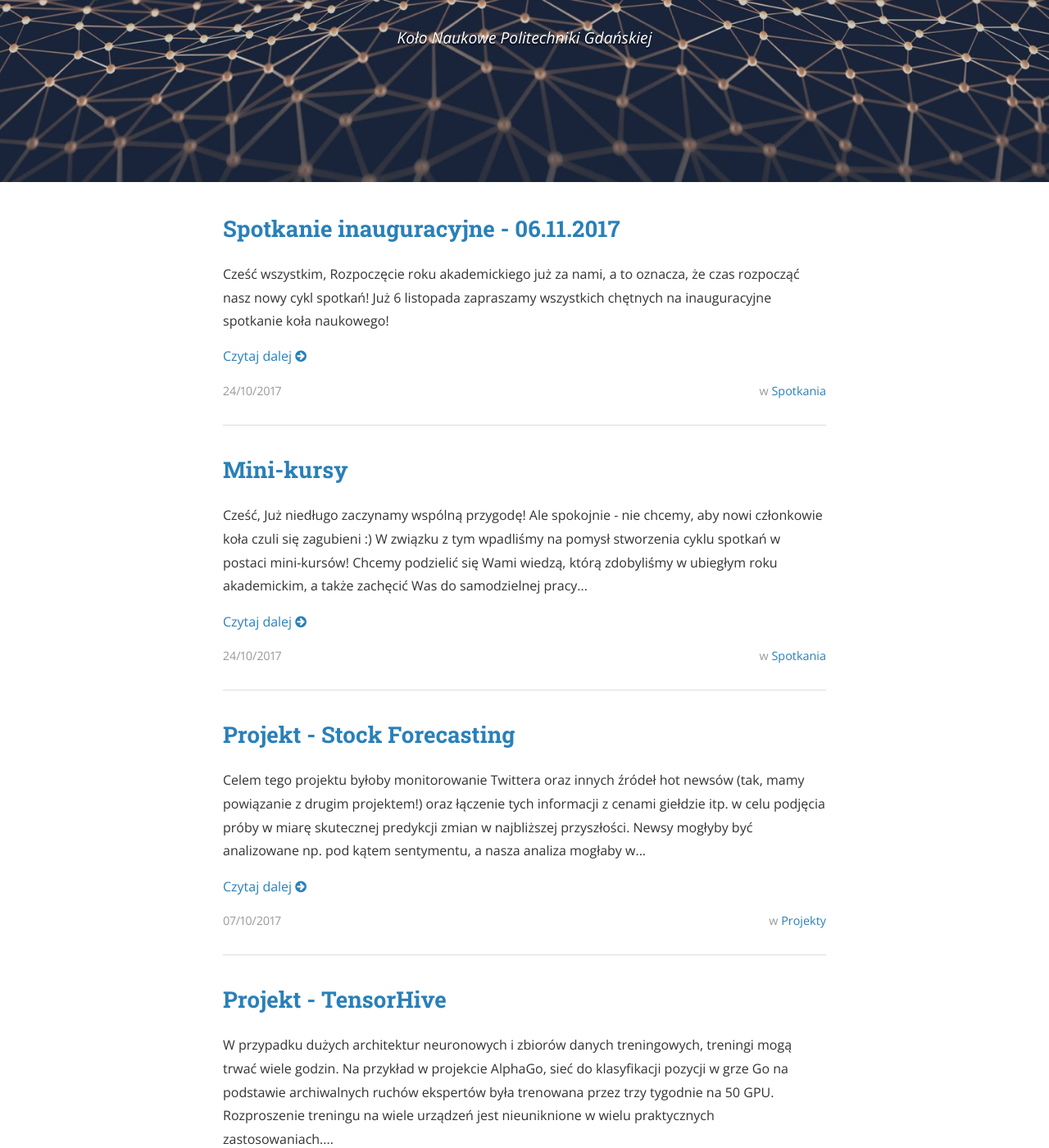
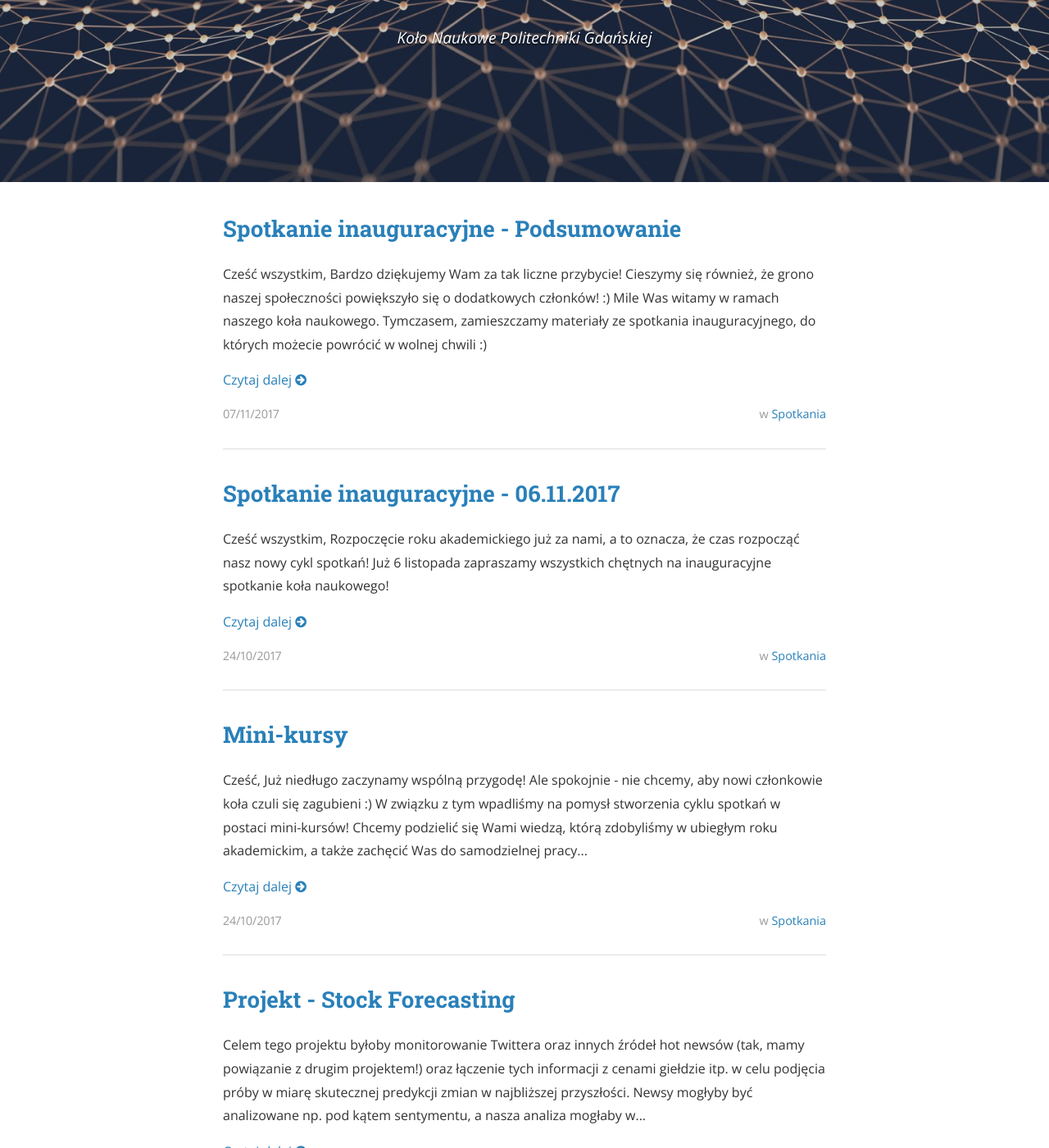
Before and after one commit to jpowie01/GradientPG, a Jekyll site: the page built from index.html, in a window 1280 px wide and 1400 px high, scrolled down 281 px. Shown: the whole window at 82% size. Built offline with Jekyll 4.4.1, drawn with Linux system fonts in a browser that asks for light colours; nearby versions of some CDN libraries; the list of posts is cut into pages by our own code; some of the changed text lies outside the part shown.

Commit message:
Spotkanie Inauguracyjne - Podsumowanie

```diff
--- /dev/null
+++ b/_posts/posts/2017-11-07-spotkanie-inauguracyjne-podsumowanie.markdown
@@ -0,0 +1,43 @@
+---
+layout: post
+title:  "Spotkanie inauguracyjne - Podsumowanie"
+date:   2017-11-07 23:00:00
+author: Jakub Powierza
+categories: Spotkania
+tags:	spotkanie
+comments: true
+cover:  "/assets/posts/budynek_eti.jpg"
+---
+
+Cześć wszystkim,
+Bardzo dziękujemy Wam za tak liczne przybycie! Cieszymy się również, że grono naszej społeczności powiększyło się o dodatkowych
+członków! :) Mile Was witamy w ramach naszego koła naukowego. Tymczasem, zamieszczamy materiały ze spotkania inauguracyjnego, do
+których możecie powrócić w wolnej chwili :)
+
+#### Wprowadzenie
+Wszystko co musicie wiedzieć o naszym kole naukowym znajdziecie na poniższej prezentacji.
+
+[<i class="fa fa-file-pdf-o" aria-hidden="true"></i> PDF]({{ site.url }}/pliki/pdf/2017-11-07-spotkanie-inauguracyjne-podsumowanie/Wprowadzenie.pdf) - Prezentacja
+
+#### Stock Forecasting
+Stock Forecasting to projekt, w którym próbujemy przewidzieć zmiany notowań giełdowych przy użyciu deep learningu. Aktualnie
+używamy sieci LSTM wytrenowanej na danych z Twittera do śledzenia wizerunku danej firmy. Planujemy rozszerzyć źródła danych o
+inne portale społecznościowe i historyczne dane giełdowe. Jeśli chcesz sprawdzić jak deep learning sprawdza się w fintechowym
+projekcie sprawdź nasze [repozytorium](https://github.com/jakubkarczewski/SentimNet).
+
+[<i class="fa fa-file-pdf-o" aria-hidden="true"></i> PDF]({{ site.url }}/pliki/pdf/2017-11-07-spotkanie-inauguracyjne-podsumowanie/StockForecasting.pdf) - Prezentacja
+
+#### Generowanie muzyki
+Sieci neuronowe bardzo dobrze nadają się do wyciągania wzorców z danych przez co można ich użyć do np. generowania muzyki i
+niekoniecznie ogłuchnie się od uzyskanych efektów. Ciekawsze od rezultatów jest jednak to, jakie w środku sieci w procesie
+uczenia powstają struktury, ponieważ niektóre z nich reagują tak samo jak coś, co wymyśliłby człowiek postawiony przed podobnym
+problemem.
+
+[<i class="fa fa-file-pdf-o" aria-hidden="true"></i> PDF]({{ site.url }}/pliki/pdf/2017-11-07-spotkanie-inauguracyjne-podsumowanie/GenerowanieMuzyki.pdf) - Prezentacja
+
+[<i class="fa fa-file-audio-o" aria-hidden="true"></i> MID]({{ site.url }}/pliki/mid/2017-11-07-spotkanie-inauguracyjne-podsumowanie/GenerowanieMuzyki.mid) - Przykład wygenerowanego utworu
+
+#### Galeria zdjęć
+![Zdjęcie 1]({{ site.url }}/pliki/jpg/2017-11-07-spotkanie-inauguracyjne-podsumowanie/Image1.jpg)
+![Zdjęcie 2]({{ site.url }}/pliki/jpg/2017-11-07-spotkanie-inauguracyjne-podsumowanie/Image2.jpg)
+![Zdjęcie 3]({{ site.url }}/pliki/jpg/2017-11-07-spotkanie-inauguracyjne-podsumowanie/Image3.jpg)
```
Also changed, not shown: spotkania.md (+1 -1 lines).
